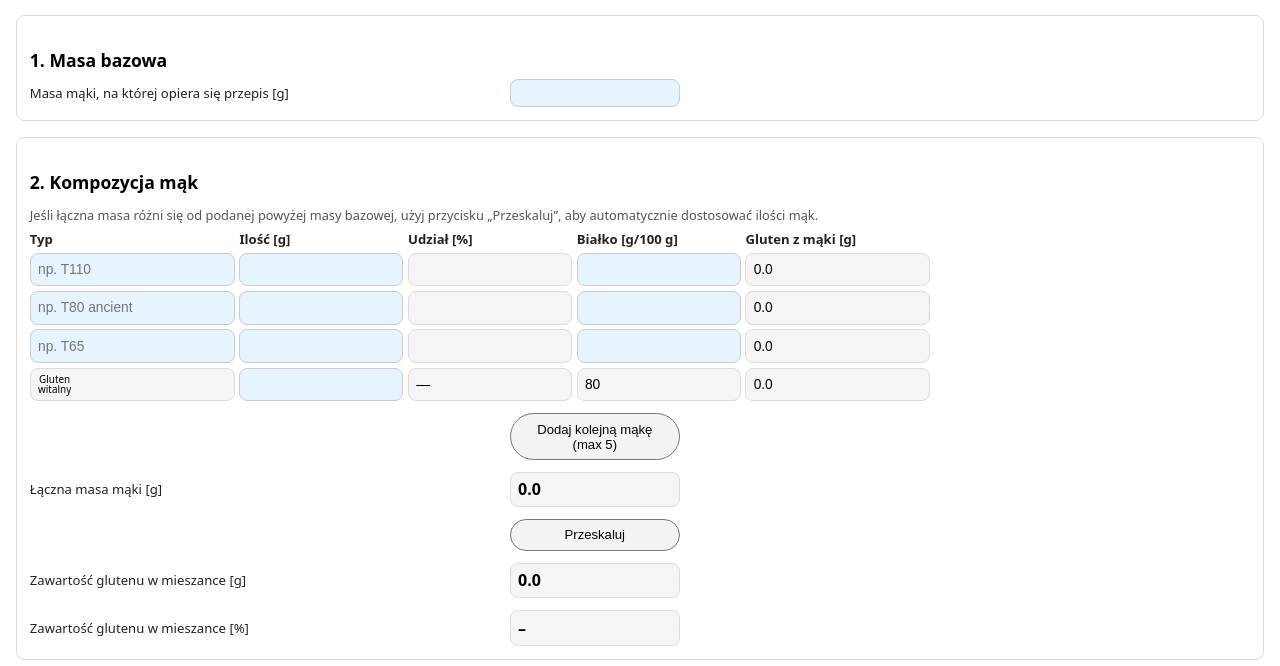
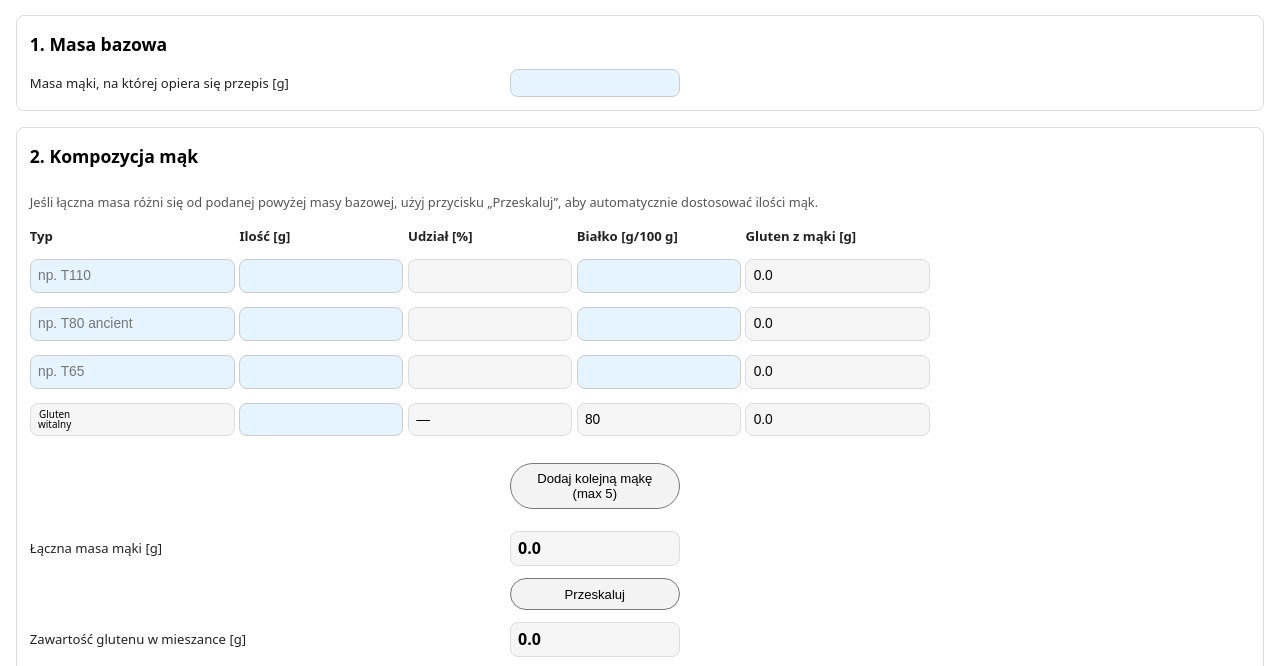
Before and after one commit to wdor-design/kalkulator-chleba, a plain HTML site: page index.html in a window 1280 px wide. Shown: the part 72-738 px from the top of the page. Drawn offline with Linux system fonts and the light colour scheme.

Commit message:
Update index.html

```diff
--- a/index.html
+++ b/index.html
@@ -215,6 +215,17 @@
 .gluten-name{
   font-size: 0.62rem;   /* możesz zejść do 0.6 jeśli chcesz jeszcze mniejsze */
   line-height: 1;
+}
+/* Optymalne wycentrowanie zawartości sekcji */
+.section {
+  display: flex;
+  flex-direction: column;
+  gap: 0.6rem;
+}
+
+/* Zmniejszamy „ciągnięcie w dół” przez nagłówki */
+.section h2 {
+  margin: 0.2rem 0;
 }
   </style>
 </head>
```
